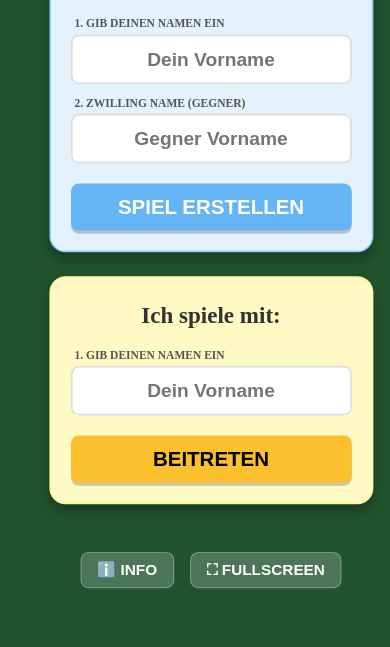
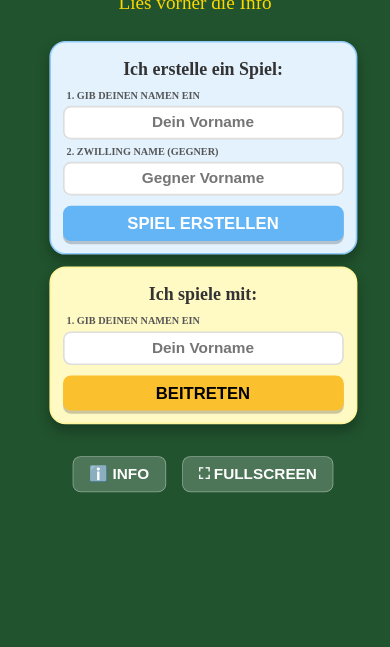
Before and after one commit to gnpanschur/SchnapsenPro, a website: page public/index.html in a window 390 px wide. Shown: the part 197-844 px from the top of the page. Drawn offline with nearby package versions, Linux system fonts and the light colour scheme; no server answers.

Commit message:
Shrink lobby UI elements for better mobile view

```diff
--- a/Schnapsen Promt.txt
+++ b/Schnapsen Promt.txt
@@ -1,3 +1,4 @@
+https://dashboard.render.com/
 https://schnapsenpro.onrender.com
 
 Rolle:
--- a/public/style.css
+++ b/public/style.css
@@ -36,11 +36,11 @@ h2 {
 /* Lobby input fields and buttons */
 /* Lobby Redesign */
 #lobby {
-    padding: 20px;
+    padding: 10px;
     display: flex;
     flex-direction: column;
     align-items: center;
-    gap: 30px;
+    gap: 15px;
     width: 100%;
     /* box-sizing: border-box; */
 }
@@ -48,13 +48,13 @@ h2 {
 .lobby-section {
     width: 90%;
     max-width: 500px;
-    padding: 25px;
+    padding: 15px;
     border-radius: 20px;
     box-shadow: 0 8px 16px rgba(0, 0, 0, 0.3);
     text-align: center;
     display: flex;
     flex-direction: column;
-    gap: 15px;
+    gap: 8px;
 }
 
 .create-section {
@@ -71,8 +71,8 @@ h2 {
 
 .lobby-section h2 {
     color: #333;
-    font-size: 1.8em;
-    margin-bottom: 10px;
+    font-size: 1.4em;
+    margin-bottom: 5px;
     text-shadow: none;
 }
 
@@ -84,7 +84,7 @@ h2 {
 }
 
 .input-group label {
-    font-size: 0.9em;
+    font-size: 0.8em;
     font-weight: bold;
     color: #555;
     text-transform: uppercase;
@@ -93,10 +93,10 @@ h2 {
 
 #lobby input[type="text"] {
     width: 100%;
-    padding: 15px;
+    padding: 8px;
     border: 2px solid #ddd;
     border-radius: 10px;
-    font-size: 1.5em;
+    font-size: 1.2em;
     text-align: center;
     background-color: white;
     color: #333;
@@ -106,8 +106,8 @@ h2 {
 
 #lobby button {
     width: 100%;
-    padding: 15px;
-    font-size: 1.6em;
+    padding: 10px;
+    font-size: 1.3em;
     font-weight: 800;
     border: none;
     border-radius: 10px;
@@ -115,7 +115,7 @@ h2 {
     text-transform: uppercase;
     box-shadow: 0 4px 0 rgba(0, 0, 0, 0.2);
     transition: transform 0.1s, box-shadow 0.1s;
-    margin-top: 10px;
+    margin-top: 5px;
     box-sizing: border-box;
 }
 
```
